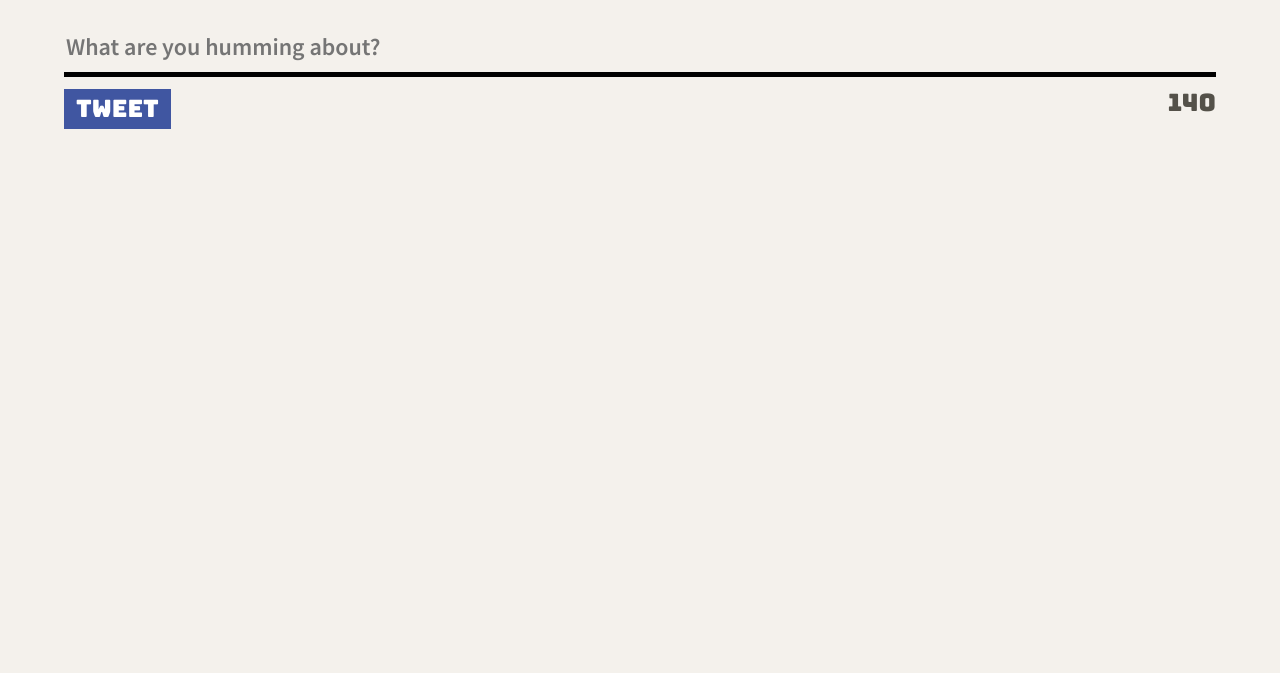
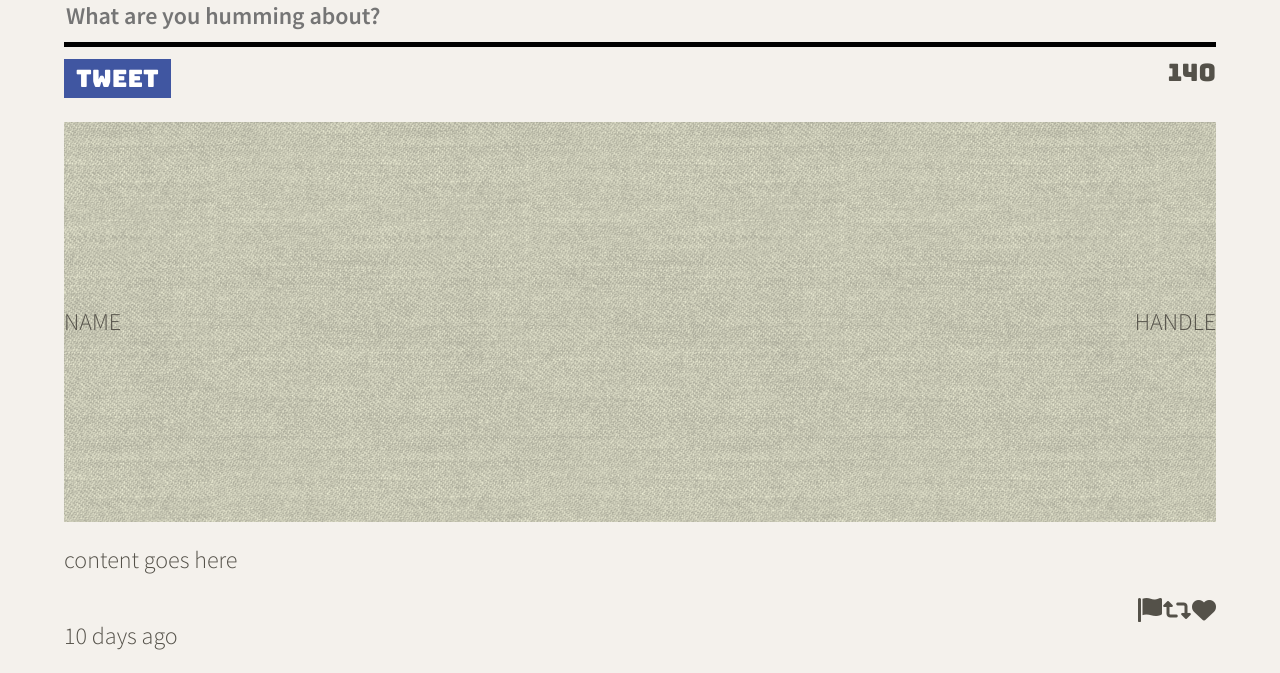
Before and after one commit to d33zhou/tweeter, a website: page public/index.html in a window 1280 px wide. Shown: the part 520-1193 px from the top of the page. Before the commit the page ends 800 px from the top, so only its background shows below. Drawn offline with nearby package versions, Linux system fonts and the light colour scheme.

Commit message:
add new tweet container logic, initial set-up and basic formatting

```diff
--- a/public/index.html
+++ b/public/index.html
@@ -60,7 +60,7 @@
     </header>
 
     <!-- Page-specific (main) content here -->
-    <main class="container">
+    <main class="container"> <!-- give ID since only 1? -->
       <section class="new-tweet">
         <!-- <h2>Compose Tweet</h2> -->
         <form method="POST" action="/tweets/">
@@ -71,6 +71,25 @@
           </div>
         </form>
       </section>
+      <section class="tweets">
+        <article class="tweet">
+          <header>
+            <p>NAME</p>
+            <p>HANDLE</p>
+          </header>
+          <div>
+            <p>content goes here</p>
+          </div>
+          <footer>
+            <p>10 days ago</p>
+            <div class="icons">
+              <i class="fas fa-flag"></i>
+              <i class="fas fa-retweet"></i>
+              <i class="fas fa-heart"></i>
+            </div>
+          </footer>
+        </article>
+      </section>
     </main>
 
   </body>
--- a/public/styles/layout.css
+++ b/public/styles/layout.css
@@ -32,10 +32,10 @@ nav {
  * Additional CSS can be defined below or in other CSS files, as per instructions
  */
 
-.container {
+main.container {
   display: flex;
   width: 90%;
   background-color: #f4f1ec;
-  flex-direction: row;
+  flex-direction: column;
   justify-content: center;
 }
--- a/public/styles/new-tweet.css
+++ b/public/styles/new-tweet.css
@@ -43,3 +43,24 @@
 .new-tweet [sign="positive"] {
   color: #545149;
 }
+
+article.tweet {
+  display: flex;
+  flex-direction: column;
+}
+
+article.tweet header {
+  display: flex;
+  flex-direction: row;
+  justify-content: space-between;
+}
+
+article.tweet div {
+  display: flex;
+}
+
+article.tweet footer {
+  display: flex;
+  flex-direction: row;
+  justify-content: space-between;
+}
```
